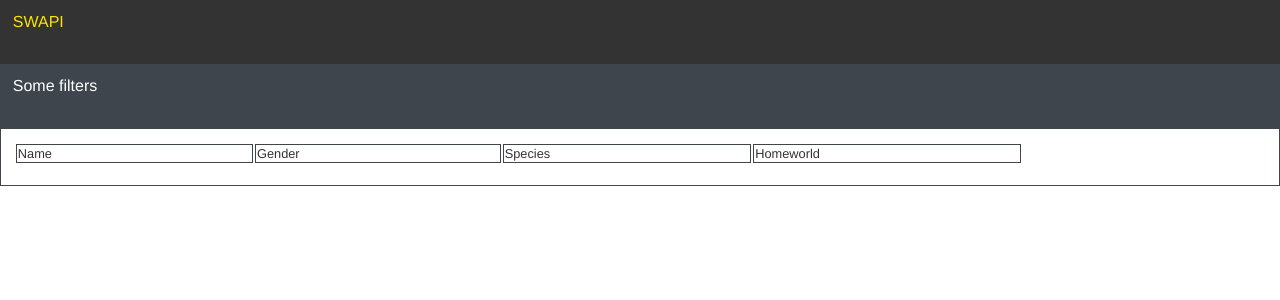
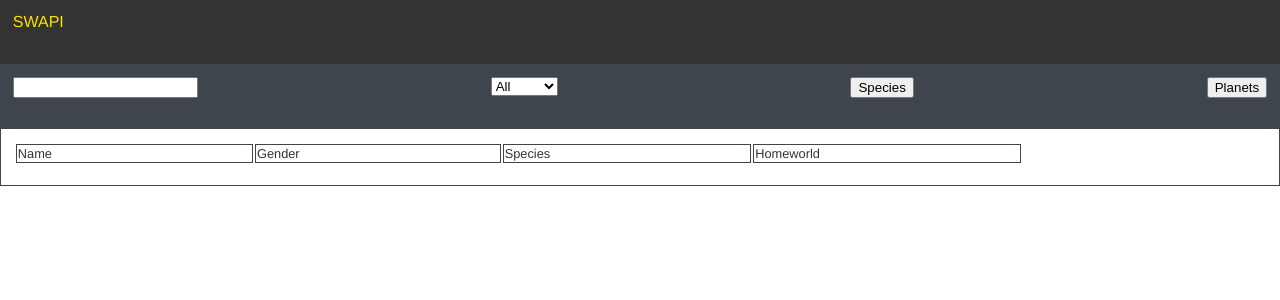
Before and after one commit to FStriewski/Ybmwvi, a React (Create React App) app: page /people/1 in a window 1280 px wide. Shown: the top 300 px of the page. Built offline with nearby package versions, Linux system fonts and the light colour scheme; no server answers.

Commit message:
Populate filterBar with some basic inputs

```diff
--- a/src/components/topbar/FilterBar.jsx
+++ b/src/components/topbar/FilterBar.jsx
@@ -5,11 +5,32 @@ import '../../styles/topBarUnit.css'
 
 export default class FilterBar extends React.Component {
 
+    handleChange = () => { }
+
+    handleClick = () => { }
+
     render() {
         return (
 
             <div className="filterBarContainer">
-                Some filters
+                <div className="textFilter">
+                    <input type="text" onChange={this.handleChange} />
+                </div>
+                <div className="genderFilter">
+                    <select name="genderSelect" onChange={this.handleChange}>
+                        <option value="all">All</option>
+                        <option value="alien">Alien</option>
+                        <option value="female" >Female</option>
+                        <option value="male">Male</option>
+                    </select>
+                </div>
+                <div className="speciesFilter">
+                    <button type="text" onClick={this.handleClick} > Species </button>
+
+                </div>
+                <div className="planetFilter">
+                    <button type="text" onClick={this.handleClick} > Planets </button>
+                </div>
             </div>
         )
     }
--- a/src/styles/topBarUnit.css
+++ b/src/styles/topBarUnit.css
@@ -12,4 +12,7 @@
     font-family: helvetica neue, Helvetica, Arial, sans-serif;
     background-color: #3f454c;
     color: white;
+    display: flex;
+    flex-direction: row;
+    justify-content: space-between;
 }
```
